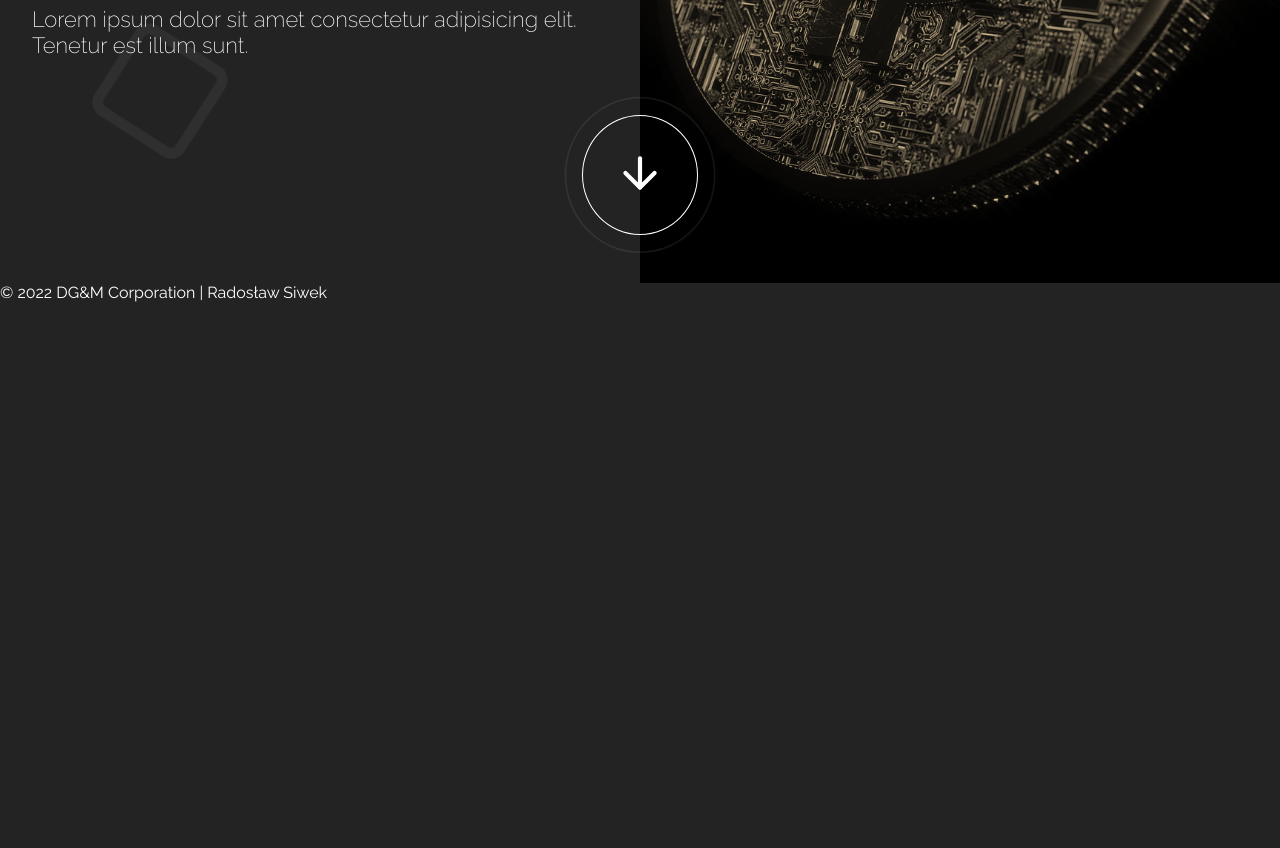
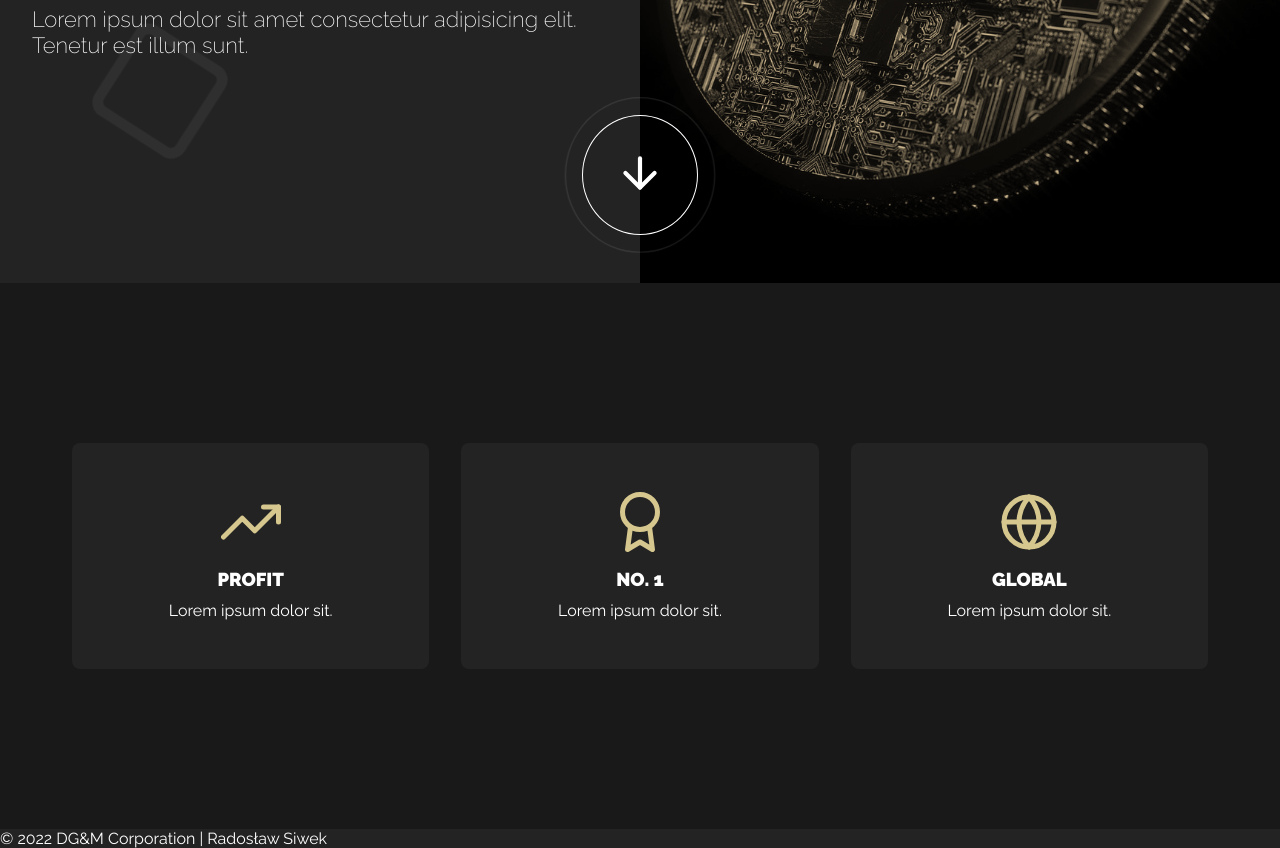
Before and after one commit to rsiwek777/grid-layout-website, a plain HTML site: page index.html in a window 1280 px wide. Shown: the part 517-1365 px from the top of the page. Before the commit the page ends 819 px from the top, so only its background shows below. Drawn offline with Linux system fonts and the light colour scheme.

Commit message:
section cards

```diff
--- a/index.html
+++ b/index.html
@@ -55,6 +55,30 @@
 
     </header>
 
+    <main class="main">
+        <div class="section cards" id="cards">
+            <div class="wrapper">
+                <div class="cards__box">
+                    <div class="cards__card cards__card--one">
+                        <img src="./img/icons/trending-up.svg" alt="">
+                        <h3>profit</h3>
+                        <p>Lorem ipsum dolor sit.</p>
+                    </div>
+                    <div class="cards__card cards__card--two">
+                        <img src="./img/icons/award.svg" alt="">
+                        <h3>no. 1</h3>
+                        <p>Lorem ipsum dolor sit.</p>
+                    </div>
+                    <div class="cards__card cards__card--three">
+                        <img src="./img/icons/globe.svg" alt="">
+                        <h3>global</h3>
+                        <p>Lorem ipsum dolor sit.</p>
+                    </div>
+                </div>
+            </div>
+        </div>
+    </main>
+
     <footer class="footer">
         <p class="footer__bottom-text"> &copy; <span class="footer__year"></span> DG&M Corporation | Radosław Siwek </p>
     </footer>
--- a/sass/_medium.scss
+++ b/sass/_medium.scss
@@ -1,2 +1,21 @@
 @media (min-width: 768px) {
+    .cards {
+        &__box {
+            padding: 10em 2em;
+        }
+        &__card {
+            &--one {
+                grid-row: 1/2;
+                grid-column: 1/4;
+            }
+            &--two {
+                grid-row: 1/2;
+                grid-column: 4/7;
+            }
+            &--three {
+                grid-row: 1/2;
+                grid-column: 7/-1;
+            }
+        }
+    }
 }
--- a/sass/main.scss
+++ b/sass/main.scss
@@ -147,6 +147,74 @@ h1.company-name {
 	}
 }
 
+.cards {
+	background-color: $darker;
+	overflow: hidden;
+
+	&__box {
+		display: grid;
+		grid-template-columns: repeat(9, 1fr);
+		gap: 2em;
+		padding: 6em 2em;
+	}
+
+	&__card {
+		position: relative;
+		display: grid;
+		justify-items: center;
+		padding: 3em;
+		text-align: center;
+		border: 1px solid transparent;
+		border-radius: 8px;
+		background-color: $dark;
+		transition: background-color 0.3s, border 0.3s;
+		z-index: 5;
+
+		&:hover {
+			background-color: $darker;
+			border: 1px solid $gold;
+			z-index: 1;
+		}
+
+		&::before {
+			position: absolute;
+			content: '';
+			width: 100%;
+			height: 100%;
+			border: 1px solid $gold;
+			border-radius: 8px;
+			opacity: 0;
+		}
+
+		&:hover::before {
+			animation: pulse 1s;
+		}
+
+		img {
+			margin-bottom: 1em;
+			width: 60px;
+		}
+
+		h3 {
+			margin-bottom: 0.6em;
+			text-transform: uppercase;
+		}
+
+		&--one {
+			grid-row: 1/2;
+			grid-column: 1/-1;
+		}
+		&--two {
+			grid-row: 2/3;
+			grid-column: 1/-1;
+		}
+		&--three {
+			grid-row: 3/4;
+			grid-column: 1/-1;
+		}
+	}
+}
+
 @import './small';
 @import './medium';
 @import './large';
```
Also changed, not shown: css/main.css, img/icons/award.svg (added), img/icons/globe.svg (added), img/icons/trending-up.svg (added), 1 other file.
